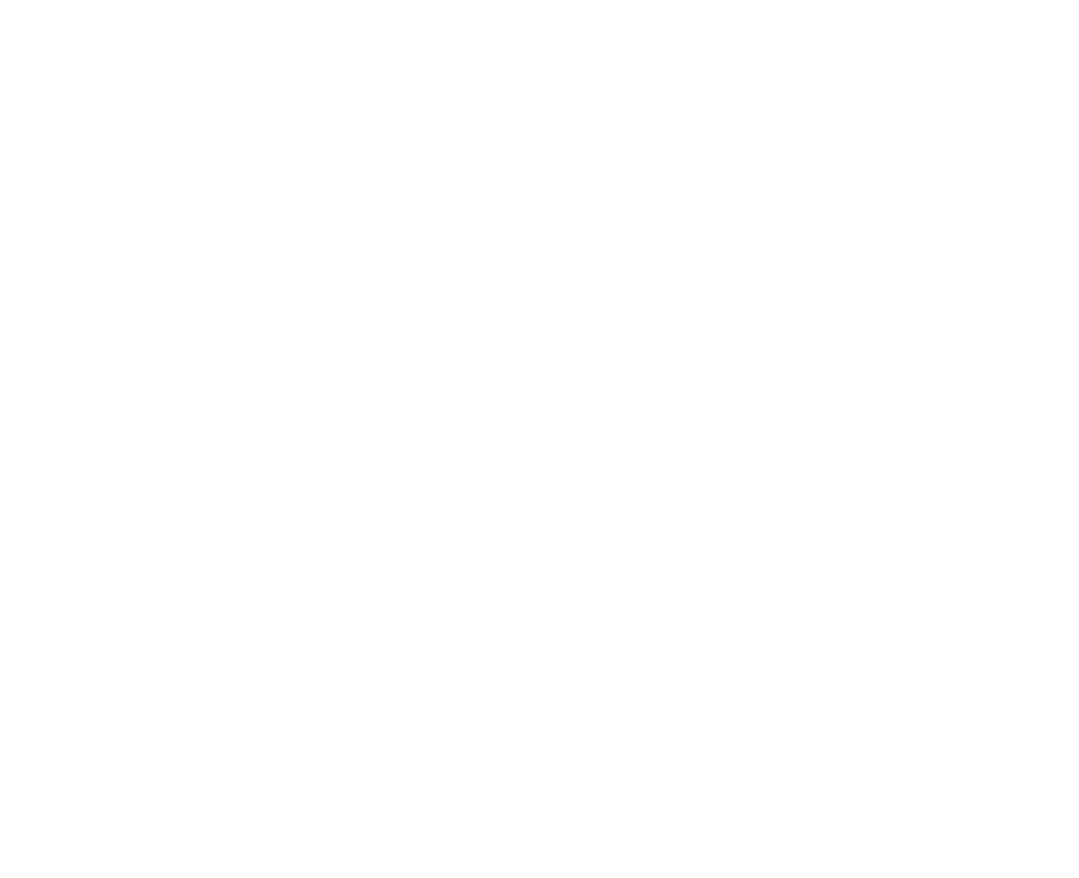
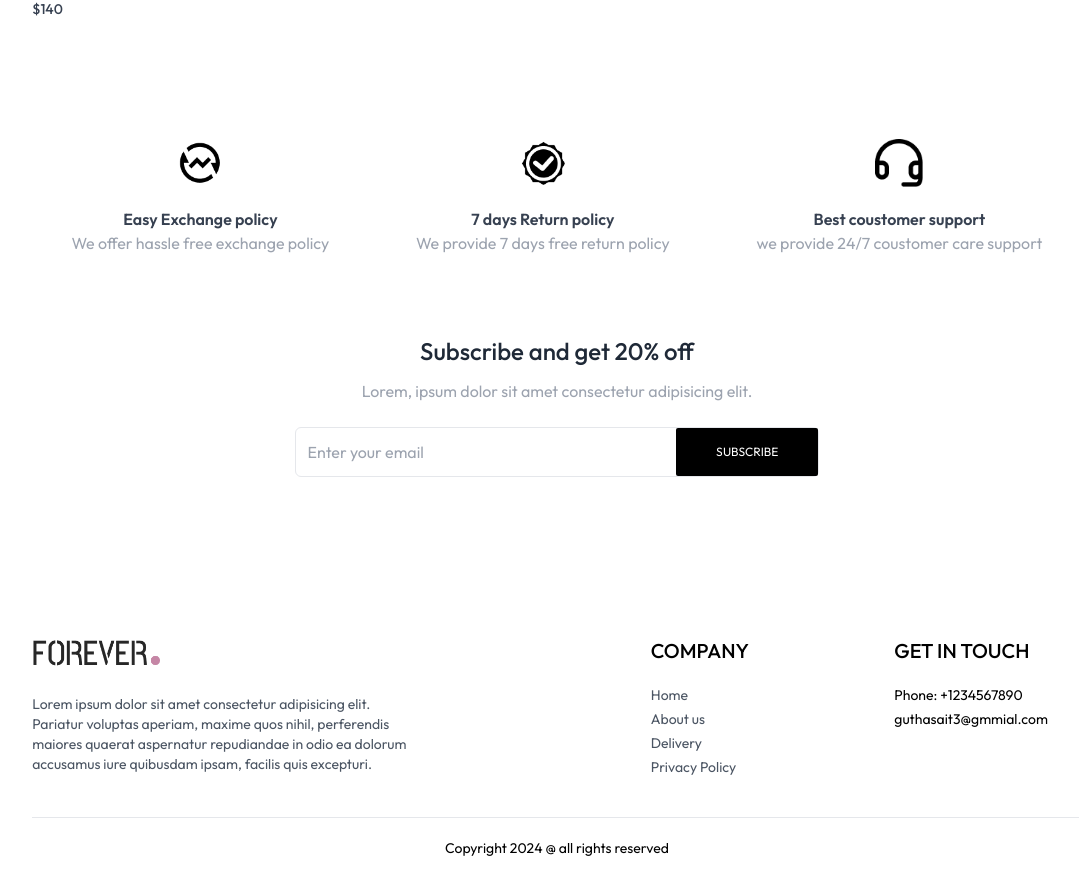
Before and after one commit to Sahith53/E-coommerce, a React (Vite) app in the folder Front-end/: page / in a window 1280 px wide. Shown: the part 2093-2971 px from the top of the page, without its empty margins (83-1162 px from the left). Before the commit the page ends 1845 px from the top, so only its background shows below. Built offline with nearby package versions, Linux system fonts and the light colour scheme.

Commit message:
home page done

```diff
--- a/Front-end/src/App.jsx
+++ b/Front-end/src/App.jsx
@@ -10,6 +10,7 @@ import Login from "./pages/Login"; // Assuming you have this file
 import Placeorder from "./pages/Placeorder"; // Assuming you have this file
 import Orders from "./pages/Orders"; // Assuming you have this file
 import Navbar from "./components/Navbar";
+import Footer from "./components/Footer";
 
 const App = () => {
   return (
@@ -27,6 +28,7 @@ const App = () => {
         <Route path="/place-order" element={<Placeorder />} />
         <Route path="/orders" element={<Orders />} />
    </Routes>
+   <Footer/>
 
     </div>
   );
--- a/Front-end/src/assets/assets/frontend_assets/assets.js
+++ b/Front-end/src/assets/assets/frontend_assets/assets.js
@@ -178,7 +178,7 @@ export const products = [
         subCategory: "Bottomwear",
         sizes: ["S", "L", "XL"],
         date: 1716621542448,
-        bestseller: false
+        bestseller: true
     },
     {
         _id: "aaaah",
--- a/Front-end/src/components/BestSeller.jsx
+++ b/Front-end/src/components/BestSeller.jsx
@@ -13,7 +13,7 @@ const [BestSeller,setBestSeller] = useState([]);
 
 useEffect(()=>{
     const bestProduct = products.filter((item)=>(item.bestseller));
-    setBestSeller(bestProduct.slice(0,5))
+    setBestSeller(bestProduct.slice(0,6))
 
 },[])
 
@@ -26,7 +26,7 @@ useEffect(()=>{
             </p>
         </div>
 
-        <div className="flex grid-cols-2 gap-4 sm:grid-cols-3 md:grid-cols-4 lg:grid-cols-5 gap-y-6">
+        <div className="grid grid-cols-2 gap-4 sm:grid-cols- md:grid-cols-4 lg:grid-cols-5 gap-y-6 ">
             {
                 BestSeller.map((item,index)=>(
                     <ProductItem key={index} id={item._id} name={item.name} image={item.image} price={item.price}/>
--- /dev/null
+++ b/Front-end/src/components/Footer.jsx
@@ -0,0 +1,43 @@
+import React from 'react'
+import { assets } from '../assets/assets/frontend_assets/assets'
+
+const Footer = () => {
+  return (
+    <div className="">
+
+    <div className='flex flex-col sm:grid grid-cols-[3fr_1fr_1fr] gap-14 my-10 mt-40 text-sm'>
+<div className="">
+    <img src={assets.logo}  className='w-32 mb-5 ' alt="" />
+    <p className='w-full text-gray-600 md:w-2/3'>
+       Lorem ipsum dolor sit amet consectetur adipisicing elit. Pariatur voluptas aperiam, maxime quos nihil, perferendis maiores quaerat aspernatur repudiandae in odio ea dolorum accusamus iure quibusdam ipsam, facilis quis excepturi.
+       </p>
+</div>
+
+<div className="">
+    <p className='mb-5 text-xl font-medium'>COMPANY</p>
+    <ul className='flex flex-col gap-1 text-gray-600'>
+        <li>Home</li>
+        <li>About us</li>
+        <li>Delivery</li>
+        <li>Privacy Policy</li>
+    </ul>
+</div>
+<div className="">
+    <p className='mb-5 text-xl font-medium'>GET IN TOUCH</p>
+    <ul className='flex flex-col gap-1'>
+        <li>Phone: +1234567890</li>
+        <li>guthasait3@gmmial.com</li>
+    </ul>
+</div>
+
+    </div>
+
+<div className="">
+    <hr />
+    <p className='py-5 text-sm text-center'>Copyright 2024 @ all rights reserved</p>
+</div>
+    </div>
+  )
+}
+
+export default Footer
--- /dev/null
+++ b/Front-end/src/components/NewsletterBox.jsx
@@ -0,0 +1,22 @@
+import React from 'react'
+
+const NewsletterBox = () => {
+const onSubmitHandler = ( event )=>{
+    event.preventDefault();
+}
+
+  return (
+    <div  className='text-center'>
+        <p className='text-2xl font-medium text-gray-800'>Subscribe and get 20% off</p>
+        <p className='mt-3 text-gray-400'>
+            Lorem, ipsum dolor sit amet consectetur adipisicing elit.
+        </p>
+        <form onSubmit={onSubmitHandler} className='flex items-center w-full gap-6 pl-3 mx-auto my-6 border rounded-md sm:w-1/2'>
+            <input className='w-full outline-none sm:flex-1' type="email" placeholder='Enter your email' required />
+            <button className='px-10 py-4 text-xs text-white bg-black rounded-sm'>SUBSCRIBE</button>
+        </form>
+    </div>
+  )
+}
+
+export default NewsletterBox
--- /dev/null
+++ b/Front-end/src/components/OurPolicy.jsx
@@ -0,0 +1,29 @@
+import React from 'react'
+import { assets } from '../assets/assets/frontend_assets/assets'
+
+
+const OurPolicy = () => {
+  return (
+    <div className='flex flex-col justify-around gap-12 py-20 text-xs text-center text-gray-700 sm:flex-row sm:gap-2 md:text-base'>
+        <div className="">
+         <img src={assets.exchange_icon} className='w-12 m-auto mb-5' alt="" />
+          <p className='font-semibold'>Easy Exchange policy</p>
+          <p className='text-gray-400'>We offer hassle free exchange policy</p>
+        </div>
+        <div className="">
+         <img src={assets.quality_icon} className='w-12 m-auto mb-5' alt="" />
+          <p className='font-semibold'>7 days Return policy</p>
+          <p className='text-gray-400'>We provide 7 days free return policy</p>
+        </div>
+        <div className="">
+         <img src={assets.support_img} className='w-12 m-auto mb-5' alt="" />
+          <p className='font-semibold'>Best coustomer support </p>
+          <p className='text-gray-400'>we provide 24/7 coustomer care support</p>
+        </div>
+
+    </div>
+
+  )
+}
+
+export default OurPolicy
--- a/Front-end/src/components/ProductItem.jsx
+++ b/Front-end/src/components/ProductItem.jsx
@@ -23,4 +23,4 @@ const ProductItem = ({id,image,name,price}) => {
   )
 }
 
-export default ProductItem
+export default ProductItem;
--- a/Front-end/src/context/ShopContext.jsx
+++ b/Front-end/src/context/ShopContext.jsx
@@ -1,4 +1,4 @@
-import { createContext, useState } from "react";
+import { createContext } from "react";
 import { products } from "../assets/assets/frontend_assets/assets";
 
 export const ShopContext = createContext();
@@ -13,7 +13,7 @@ const ShopContextProvider = (props) => {
   };
 
   return (
-    <ShopContext.Provider value={val}>{props.children}</ShopContext.Provider>
+    <ShopContext.Provider  value={val}>{props.children}</ShopContext.Provider>
   );
 };
 
--- a/Front-end/src/pages/Home.jsx
+++ b/Front-end/src/pages/Home.jsx
@@ -2,6 +2,8 @@ import React from 'react'
 import Hero from '../components/Hero'
 import LatestCollection from '../components/LatestCollection'
 import BestSeller from '../components/BestSeller'
+import OurPolicy from '../components/OurPolicy'
+import NewsletterBox from '../components/NewsLetterBox'
 
 const Home = () => {
   return (
@@ -9,6 +11,8 @@ const Home = () => {
       <Hero />
       <LatestCollection/>
       <BestSeller/>
+      <OurPolicy/>
+      <NewsletterBox/>
     </div>
   )
 }
--- a/Front-end/tailwind.config.js
+++ b/Front-end/tailwind.config.js
@@ -1,8 +1,11 @@
-/** @type {import('tailwindcss').Config} */
+// tailwind.config.js
 export default {
   content: ["./index.html", "./src/**/*.{js,ts,jsx,tsx}"],
   theme: {
     extend: {},
   },
   plugins: [],
+  corePlugins: {
+    placeSelf: false, // Disable place-self utilities
+  },
 };
```
